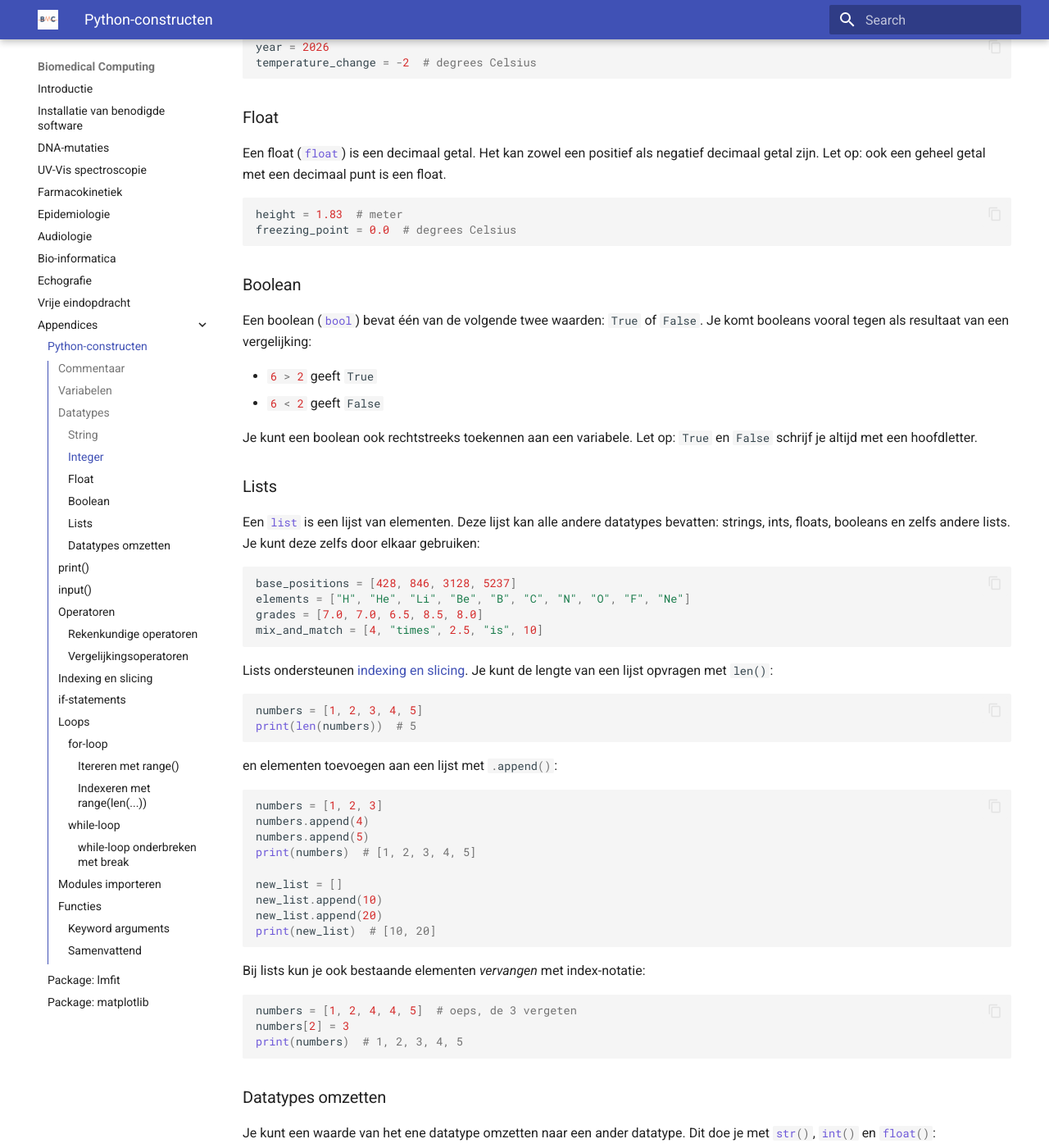
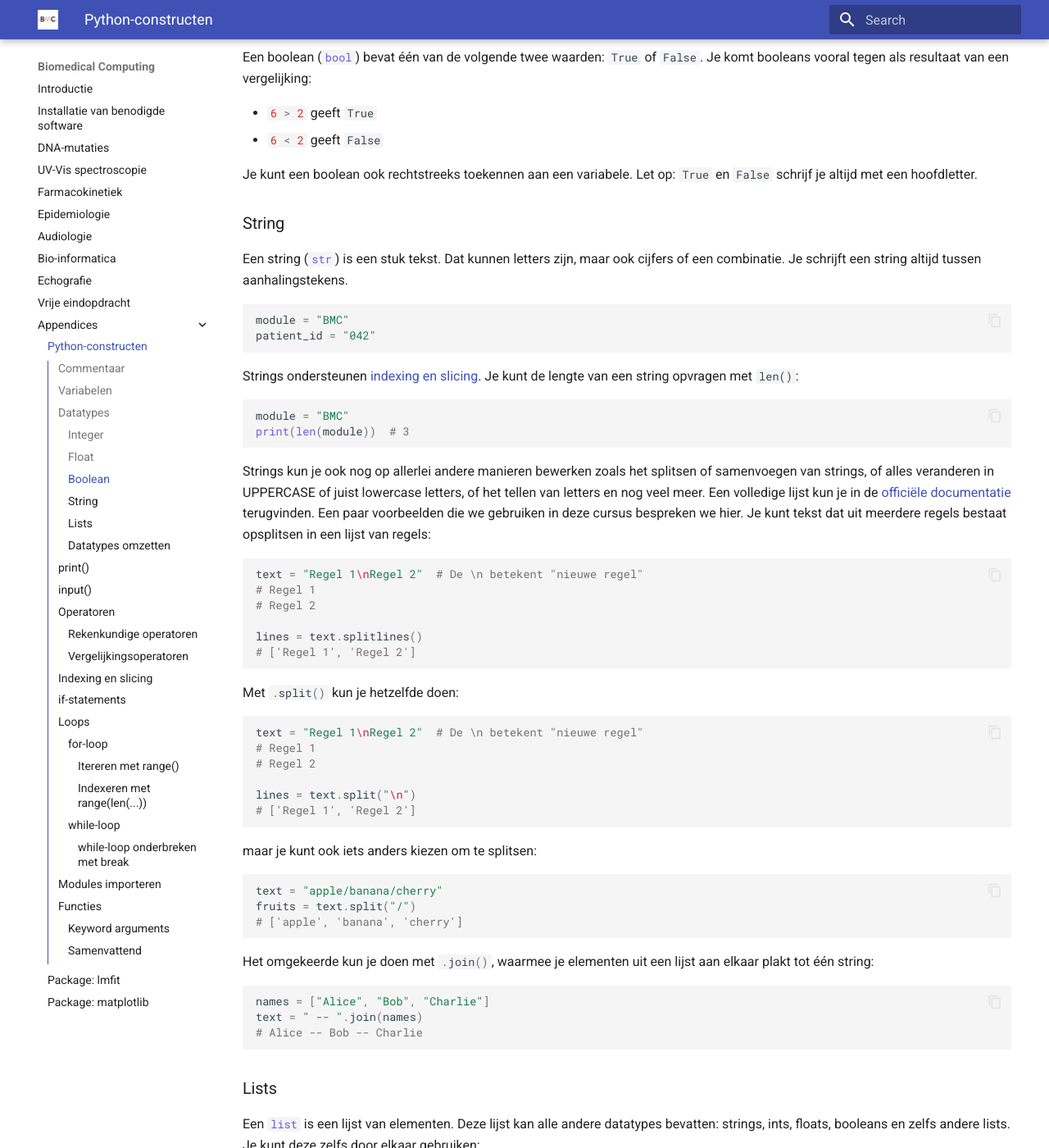
Before and after one commit to NatuurkundePracticumAmsterdam/biomedicalcomputing, an MkDocs documentation site: the page built from docs/python-constructen.md, in a window 1280 px wide and 1400 px high, scrolled down 2073 px. Shown: the whole window at 82% size. Built offline with MkDocs 1.6.1 and Material for MkDocs 9.7.7, drawn with Linux system fonts in a browser that asks for light colours; some of the changed text lies outside the part shown.

Commit message:
Info strings uitgebreid, ook in appendix

````diff
--- a/docs/python-constructen.md
+++ b/docs/python-constructen.md
@@ -47,18 +47,6 @@ Kies altijd een duidelijke, beschrijvende naam voor een variabele. Gebruik bij n
 
 Python kent verschillende datatypes. Een datatype bepaalt wat voor soort waarde een variabele bevat en daarmee ook wat Python ermee kan doen. Zo betekent `#!py +` afhankelijk van het datatype iets anders: `#!py 2 + 2` is optellen en geeft `#!py 4`, terwijl `#!py "2" + "2"` samenvoegen is en `#!py "22"` geeft. Pas je een bewerking toe op een datatype waar die niet voor bedoeld is, zoals `#!py "2" + 2`, dan geeft Python een foutmelding.
 
-### String
-Een string (`#!py str`) is een stuk tekst. Dat kunnen letters zijn, maar ook cijfers of een combinatie. Je schrijft een string altijd tussen aanhalingstekens.
-```python
-module = "BMC"
-patient_id = "042"
-```
-Strings ondersteunen [indexing en slicing](#indexing-en-slicing). Je kunt de lengte van een string opvragen met `#! len()`:
-```py
-module = "BMC"
-print(len(module))  # 3
-```
-
 ### Integer
 Een integer (`#!py int`) is een geheel getal, zonder decimalen. Het kan zowel een positief als een negatief getal zijn.
 ```python
@@ -80,6 +68,48 @@ Een boolean (`#!py bool`) bevat één van de volgende twee waarden: `#!py True`
 * `#!py 6 < 2` geeft `#!py False`
 
 Je kunt een boolean ook rechtstreeks toekennen aan een variabele. Let op: `#!py True` en `#!py False` schrijf je altijd met een hoofdletter.
+
+### String
+Een string (`#!py str`) is een stuk tekst. Dat kunnen letters zijn, maar ook cijfers of een combinatie. Je schrijft een string altijd tussen aanhalingstekens.
+```python
+module = "BMC"
+patient_id = "042"
+```
+Strings ondersteunen [indexing en slicing](#indexing-en-slicing). Je kunt de lengte van een string opvragen met `#! len()`:
+```py
+module = "BMC"
+print(len(module))  # 3
+```
+Strings kun je ook nog op allerlei andere manieren bewerken zoals het splitsen of samenvoegen van strings, of alles veranderen in UPPERCASE of juist lowercase letters, of het tellen van letters en nog veel meer. Een volledige lijst kun je in de [officiële documentatie](https://docs.python.org/3/builtins/stdtypes.html#string-methods) terugvinden. Een paar voorbeelden die we gebruiken in deze cursus bespreken we hier. Je kunt tekst dat uit meerdere regels bestaat opsplitsen in een lijst van regels:
+```py
+text = "Regel 1\nRegel 2"  # De \n betekent "nieuwe regel"
+# Regel 1
+# Regel 2
+
+lines = text.splitlines()
+# ['Regel 1', 'Regel 2']
+```
+Met `#!py .split()` kun je hetzelfde doen:
+```py
+text = "Regel 1\nRegel 2"  # De \n betekent "nieuwe regel"
+# Regel 1
+# Regel 2
+
+lines = text.split("\n")
+# ['Regel 1', 'Regel 2']
+```
+maar je kunt ook iets anders kiezen om te splitsen:
+```py
+text = "apple/banana/cherry"
+fruits = text.split("/")
+# ['apple', 'banana', 'cherry']
+```
+Het omgekeerde kun je doen met `#!py .join()`, waarmee je elementen uit een lijst aan elkaar plakt tot één string:
+```py
+names = ["Alice", "Bob", "Charlie"]
+text = " -- ".join(names)
+# Alice -- Bob -- Charlie
+```
 
 ### Lists
 Een `#!py list` is een lijst van elementen. Deze lijst kan alle andere datatypes bevatten: strings, ints, floats, booleans en zelfs andere lists. Je kunt deze zelfs door elkaar gebruiken:
````
Also changed, not shown: docs/bio-informatica.md (+2 -2 lines).
